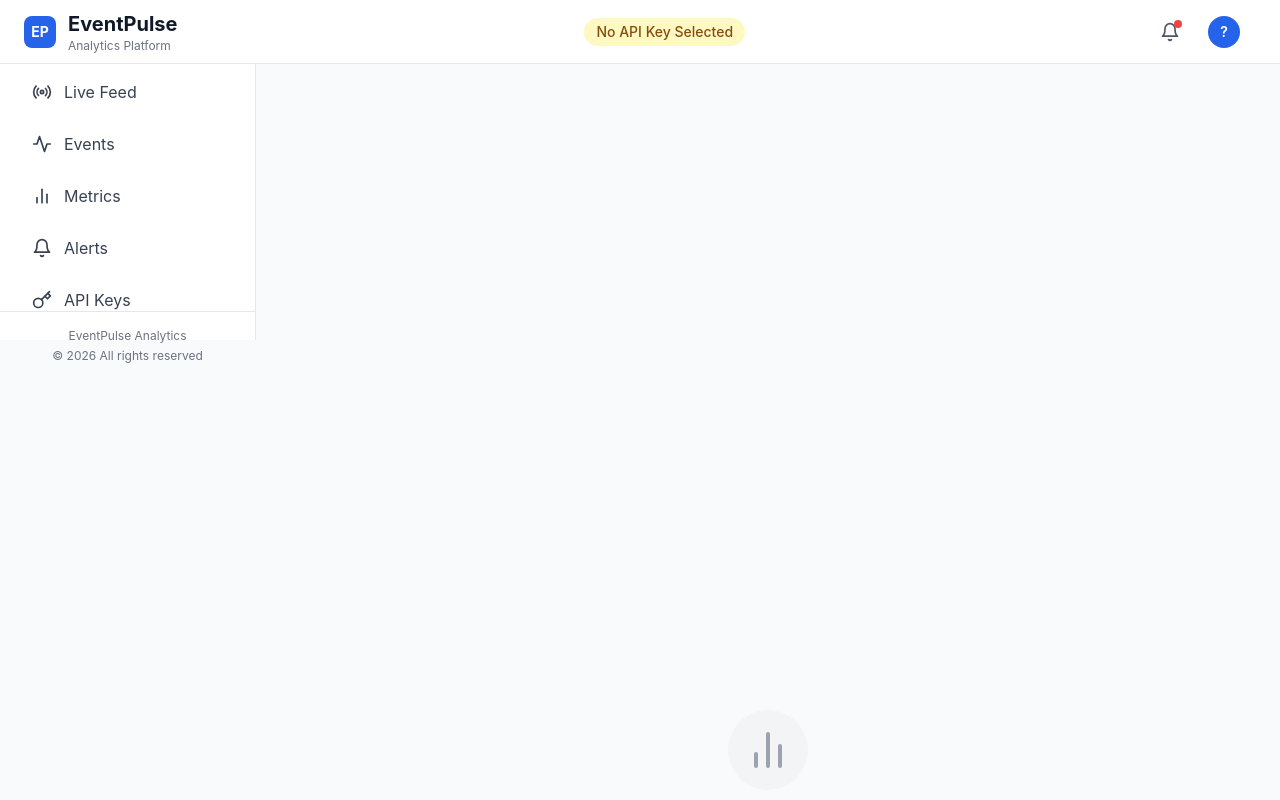
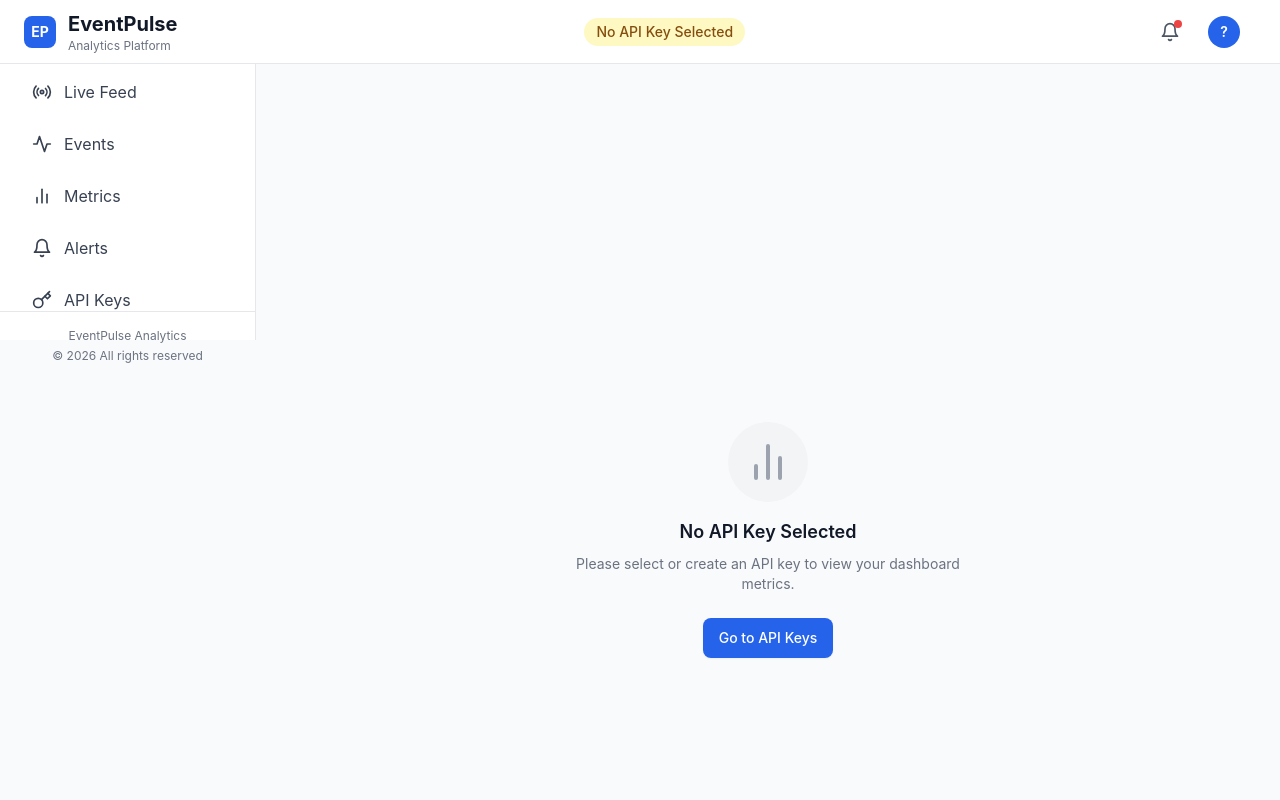
Before and after one commit to ayushi-shahi/EventPulse-Analytics, a React (Vite) app in the folder frontend/: page /dashboard in a window 1280 px wide. Shown: the top 800 px of the page. Built offline with nearby package versions, Linux system fonts and the light colour scheme; no server answers; sample sign-in values are in the browser's storage.

Commit message:
UI changes

```diff
--- a/frontend/src/pages/Dashboard.jsx
+++ b/frontend/src/pages/Dashboard.jsx
@@ -86,7 +86,7 @@
 
   if (!hasSelectedKey) {
     return (
-      <div className="min-h-screen flex items-center justify-center bg-gray-50 px-4 py-8">
+      <div className="min-h-screen flex items-center justify-center bg-gray-50 px-4 py-8 -mt-72">
         <EmptyState
           icon={BarChart2}
           title="No API Key Selected"
@@ -100,7 +100,7 @@
 
   if (apiKeyError) {
     return (
-      <div className="min-h-screen flex items-center justify-center bg-gray-50 px-4 py-8">
+      <div className="min-h-screen flex items-center justify-center bg-gray-50 px-4 py-8 -mt-72">
         <div className="max-w-2xl w-full bg-red-50 border-2 border-red-200 rounded-2xl p-8 shadow-lg">
           <div className="flex items-start gap-4">
             <div className="flex-shrink-0 w-12 h-12 bg-red-500 rounded-xl flex items-center justify-center">
```
Also changed, not shown: 1 other file (tests, documents, lock files or other folders).
